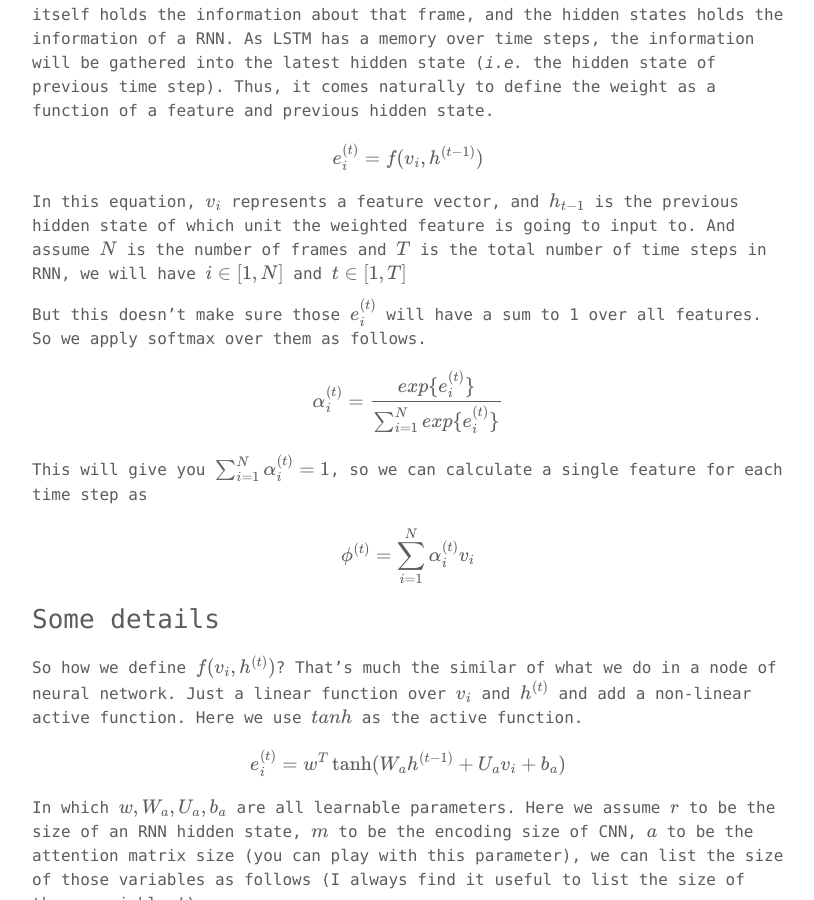
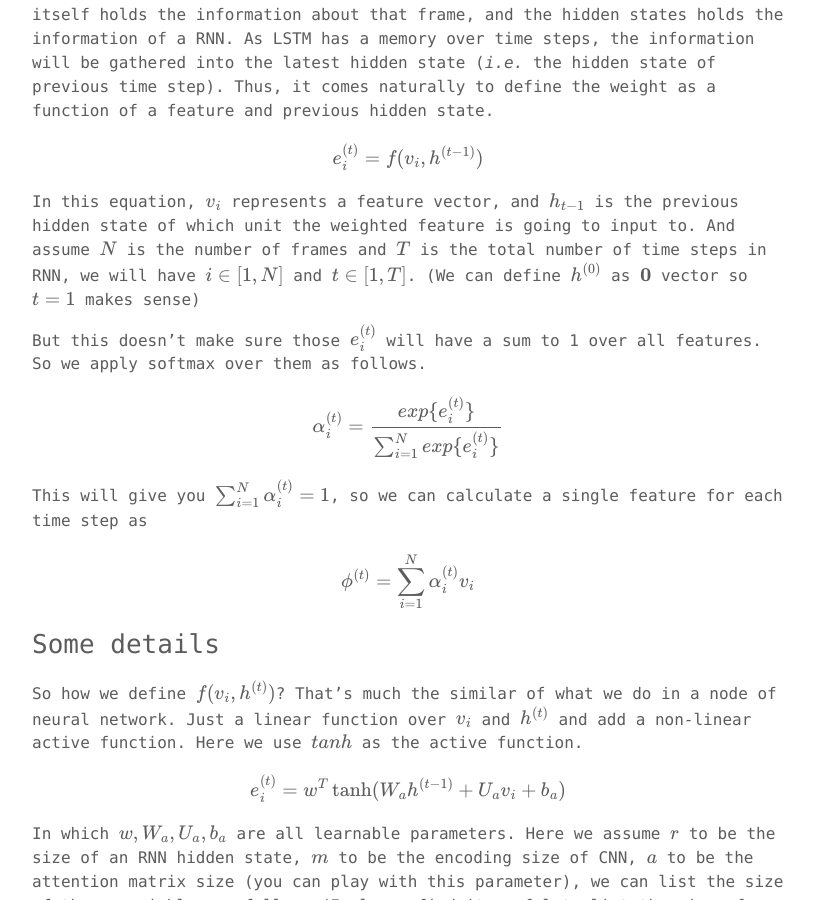
Before and after one commit to chaonan99/chaonan99.github.io, a Jekyll site: the page built from _posts/2016-08-11-easy-explanation-to-temporal-attention.md, in a window 1280 px wide and 900 px high, scrolled down 1880 px. Shown: the whole window, without its empty margins (232-1046 px from the left). Built offline with Jekyll 4.4.1, drawn with Linux system fonts in a browser that asks for light colours; formulas are drawn with MathJax 3; comment, search, counter and statistics services are not loaded.

Commit message:
Post for temporal attention

```diff
--- a/_posts/2016-08-11-easy-explanation-to-temporal-attention.md
+++ b/_posts/2016-08-11-easy-explanation-to-temporal-attention.md
@@ -27,7 +27,7 @@ So how do we choose those weights? We can calculate the weights automatically! L
 
 $$e_{i}^{(t)} = f(v_i, h^{(t-1)})$$
 
-In this equation, $$v_i$$ represents a feature vector, and $$h_{t-1}$$ is the previous hidden state of which unit the weighted feature is going to input to. And assume $$N$$ is the number of frames and $$T$$ is the total number of time steps in RNN, we will have $$i\in [1,N]$$ and $$t\in [1,T]$$
+In this equation, $$v_i$$ represents a feature vector, and $$h_{t-1}$$ is the previous hidden state of which unit the weighted feature is going to input to. And assume $$N$$ is the number of frames and $$T$$ is the total number of time steps in RNN, we will have $$i\in [1,N]$$ and $$t\in [1,T]$$. (We can define $$h^{(0)}$$ as $$\mathbf{0}$$ vector so $$t=1$$ makes sense)
 
 But this doesn't make sure those $$e_{i}^{(t)}$$ will have a sum to 1 over all features. So we apply softmax over them as follows.
 
```
